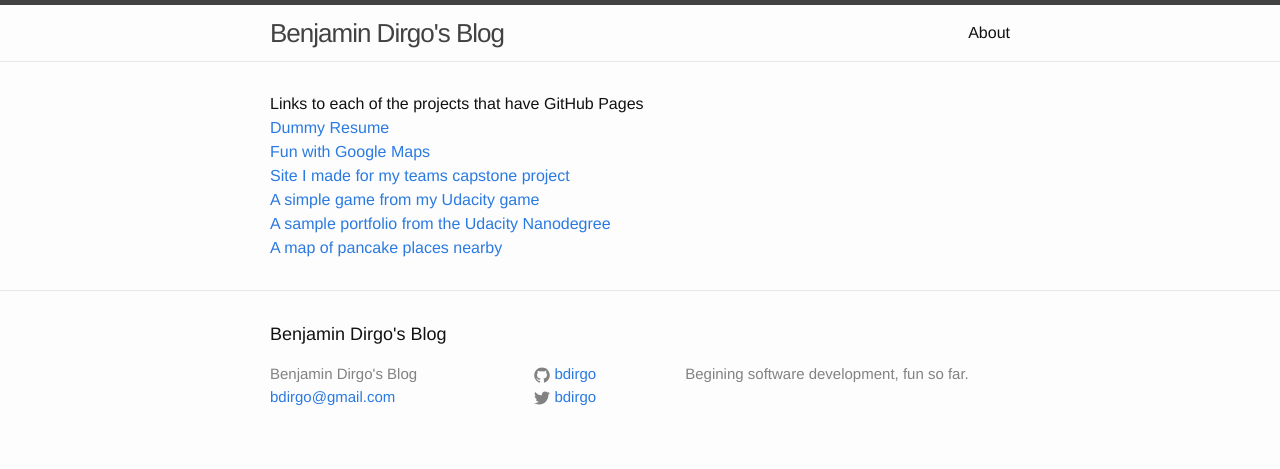
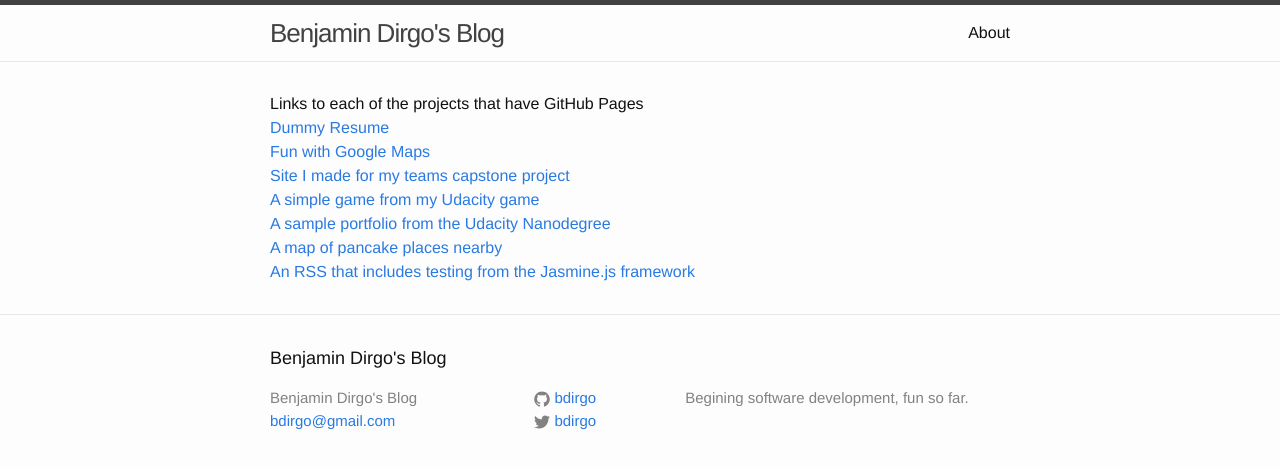
Before and after one commit to bdirgo/bdirgo.github.io, a Jekyll site: the page built from about/index.html, in a window 1280 px wide. Shown: the top 469 px of the page. Built offline with Jekyll 4.4.1, drawn with Linux system fonts in a browser that asks for light colours.

Commit message:
update link for feedreader

```diff
--- a/about/index.html
+++ b/about/index.html
@@ -14,3 +14,5 @@ Links to each of the projects that have GitHub Pages
 <a href="//bdirgo.github.io/frontend-nanodegree-mobile-portfolio">A sample portfolio from the Udacity Nanodegree</a>
 <br>
 <a href="//bdirgo.github.io/frontend-nanodegree-neighborhood-map">A map of pancake places nearby</a>
+<br>
+<a href="//bdirgo.github.io/frontend-nanodegree-feedreader">An RSS that includes testing from the Jasmine.js framework</a>
```
